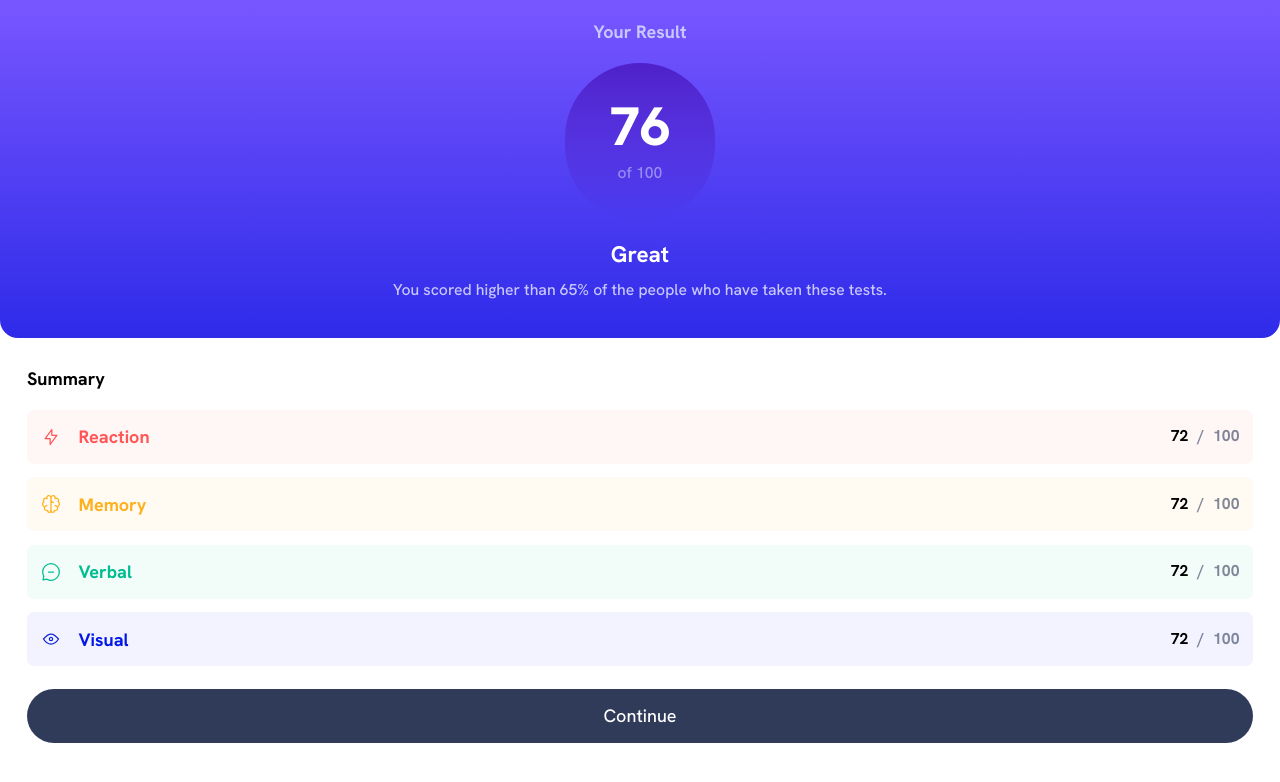
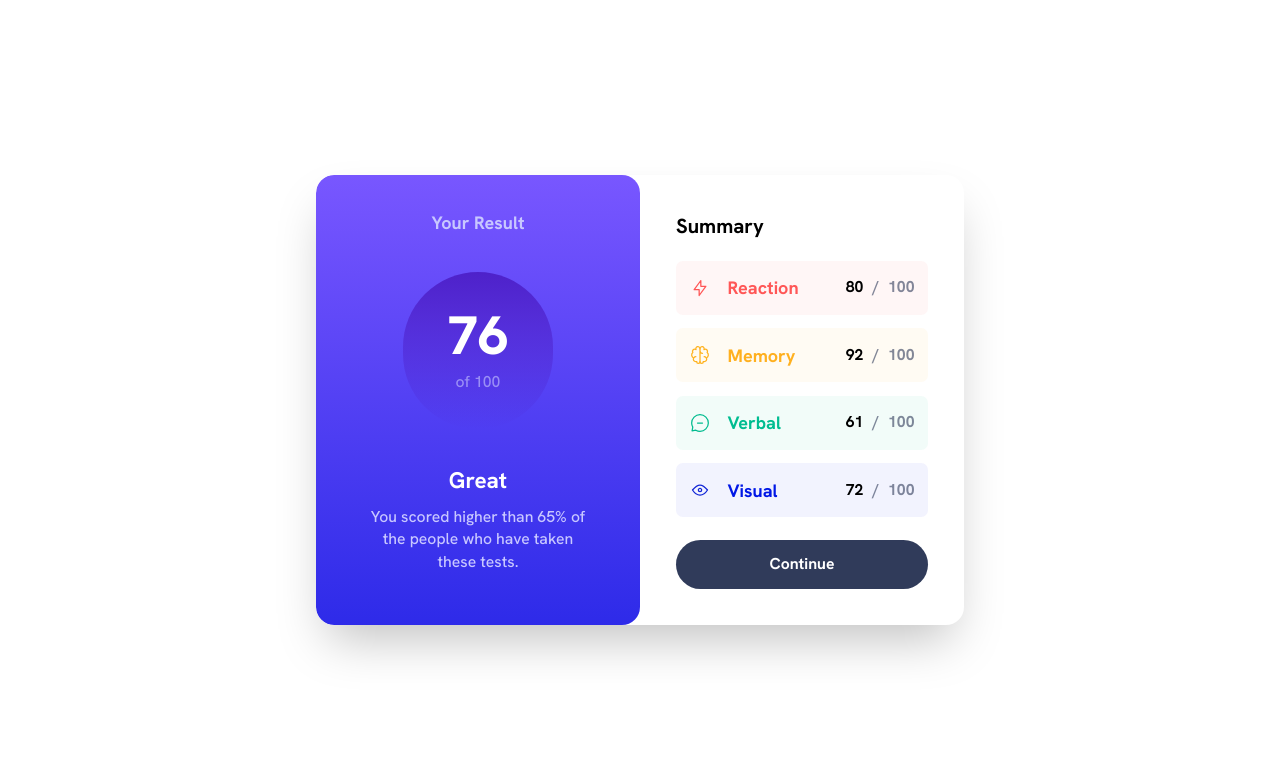
Before and after one commit to reinerb/fem-results-summary, a React (Vite) app: page / in a window 1280 px wide. Shown: the top 782 px of the page. Built offline with nearby package versions, Linux system fonts and the light colour scheme.

Commit message:
Add desktop styles

```diff
--- a/src/App.jsx
+++ b/src/App.jsx
@@ -5,8 +5,8 @@ import visualIcon from './assets/images/icon-Visual.svg';
 
 function App() {
   return (
-    <article>
-      <section className='bg-gradient-to-b from-light-slate-blue to-light-royal-blue flex flex-col items-center pt-4 pb-8 px-8 rounded-b-2xl gap-4'>
+    <main className='md:grid md:grid-cols-2 md:max-w-xl md:shadow-2xl md:rounded-2xl md:overflow-hidden'>
+      <section className='bg-gradient-to-b from-light-slate-blue to-light-royal-blue flex flex-col items-center pt-4 pb-8 px-8 rounded-b-2xl gap-4 md:rounded-t-2xl md:justify-center md:gap-8 md:px-12'>
         <h1 className='text-light-lavender font-bold'>Your Result</h1>
         <div className='text-light-lavender text-sm flex flex-col items-center px-10 py-8 rounded-full gap-2 bg-gradient-to-b from-violet-blue to-persian-blue'>
           <span className='font-extrabold text-5xl text-white'>76</span>
@@ -19,13 +19,13 @@ function App() {
           </p>
         </div>
       </section>
-      <section className='flex flex-col gap-3 p-6'>
-        <h2 className='font-bold mb-1'>Summary</h2>
+      <section className='flex flex-col gap-3 p-6 flex-shrink-0 md:p-8'>
+        <h2 className='font-bold mb-1 md:text-lg'>Summary</h2>
         <div className='category bg-light-red bg-opacity-5'>
           <img src={reactionIcon} />
           <p className='text-light-red font-bold flex-grow'>Reaction</p>
           <p className='category__score'>
-            <span>72</span>
+            <span>80</span>
             <span>/</span>
             <span>100</span>
           </p>
@@ -34,7 +34,7 @@ function App() {
           <img src={memoryIcon} />
           <p className='text-orangey-yellow font-bold flex-grow'>Memory</p>
           <p className='category__score'>
-            <span>72</span>
+            <span>92</span>
             <span>/</span>
             <span>100</span>
           </p>
@@ -43,7 +43,7 @@ function App() {
           <img src={verbalIcon} />
           <p className='text-green-teal font-bold flex-grow'>Verbal</p>
           <p className='category__score'>
-            <span>72</span>
+            <span>61</span>
             <span>/</span>
             <span>100</span>
           </p>
@@ -57,11 +57,11 @@ function App() {
             <span>100</span>
           </p>
         </div>
-        <button className='text-white bg-dark-gray-blue rounded-full p-3 mt-2'>
+        <button className='text-white bg-dark-gray-blue rounded-full p-3 mt-2 text-sm font-bold'>
           Continue
         </button>
       </section>
-    </article>
+    </main>
   );
 }
 
--- a/src/main.jsx
+++ b/src/main.jsx
@@ -5,6 +5,8 @@ import './styles/globals.css';
 
 ReactDOM.createRoot(document.getElementById('root')).render(
   <React.StrictMode>
-    <App />
+    <div className='md:grid md:place-items-center md:min-h-screen'>
+      <App />
+    </div>
   </React.StrictMode>
 );
```
